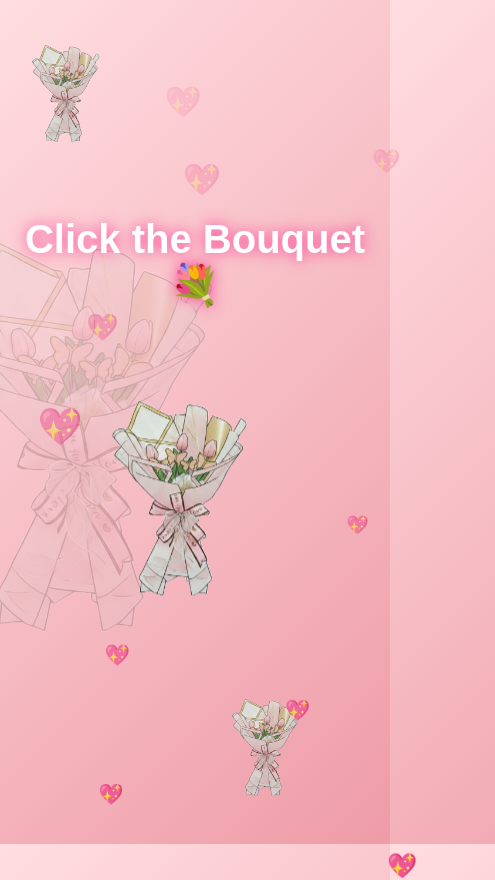
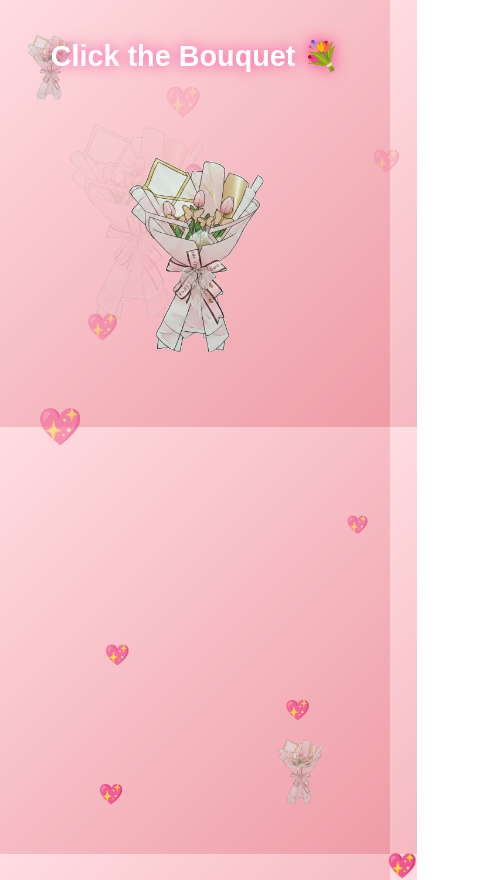
Before and after one commit to gelobeslinos/adi, a plain HTML site: page index.html in a window 390 px wide. Shown: the whole page, 495 px wide, since content can reach past the window. Drawn offline with Linux system fonts and the light colour scheme.

Commit message:
Update index.html

```diff
--- a/index.html
+++ b/index.html
@@ -1,8 +1,8 @@
 <!DOCTYPE html>
 <html lang="en">
 <head>
-<meta charset="UTF-8">
-<meta name="viewport" content="width=device-width, initial-scale=1.0">
+<meta charset="UTF-8" />
+<meta name="viewport" content="width=device-width, initial-scale=1" />
 <title>Happy Valentine 💕</title>
 
 <style>
@@ -36,13 +36,29 @@
     animation: float 4s ease-in-out infinite;
   }
 
-  .top-left { top: 20px; left: 20px; }
-  .bottom-right { bottom: 20px; right: 20px; transform: rotate(180deg); }
+  .top-left {
+    top: 20px;
+    left: 20px;
+  }
+
+  .bottom-right {
+    bottom: 20px;
+    right: 20px;
+    transform: rotate(180deg);
+  }
 
   @keyframes float {
-    0% { transform: translateY(0px); }
-    50% { transform: translateY(-10px); }
-    100% { transform: translateY(0px); }
+    0% {
+      transform: translateY(0px);
+    }
+
+    50% {
+      transform: translateY(-10px);
+    }
+
+    100% {
+      transform: translateY(0px);
+    }
   }
 
   /* Floating hearts */
@@ -56,8 +72,15 @@
   }
 
   @keyframes floatUp {
-    0% { transform: translateY(0) scale(1); opacity: 1; }
-    100% { transform: translateY(-110vh) scale(1.5); opacity: 0; }
+    0% {
+      transform: translateY(0) scale(1);
+      opacity: 1;
+    }
+
+    100% {
+      transform: translateY(-110vh) scale(1.5);
+      opacity: 0;
+    }
   }
 
   .container {
@@ -65,17 +88,26 @@
     z-index: 2;
     animation: fadeIn 2s ease forwards;
     opacity: 0;
+    max-width: 350px;
+    margin: 0 15px;
   }
 
   @keyframes fadeIn {
-    to { opacity: 1; }
+    to {
+      opacity: 1;
+    }
   }
 
  h1.title {
   font-size: 2.5rem;
   text-shadow: 0 0 15px rgba(255, 0, 128, 0.7);
   margin-bottom: 40px;
+  position: relative;   /* or remove position if not needed */
+  left: 50%;
+  transform: translateX(-50%);
 }
+
+
 
   .bouquet-link {
     text-decoration: none;
@@ -91,6 +123,7 @@
   border-radius: 20px;
   margin-left: 85px; /* adjust the value to move more or less */
 }
+
 
   .bouquet-img:hover {
     transform: translateY(-15px) scale(1.1) rotate(-3deg);
@@ -115,22 +148,56 @@
     box-shadow: 0 0 20px rgba(255, 0, 128, 0.7);
   }
 
+  /* Responsive styles */
+  @media (max-width: 480px) {
+    body {
+      height: auto;
+      padding: 20px 0;
+    }
+
+    h1.title {
+      font-size: 1.8rem;
+      margin-bottom: 30px;
+    }
+
+    .container {
+      max-width: 90vw;
+      margin: 0 10px;
+    }
+
+    .bouquet-img {
+      width: 90vw;
+      max-width: 300px;
+      border-radius: 15px;
+      animation: float 4s ease-in-out infinite;
+    }
+
+    .corner {
+      width: 100px;
+      opacity: 0.6;
+    }
+
+    .bg-bouquet {
+      width: 300px;
+      opacity: 0.1;
+    }
+  }
 </style>
 </head>
 <body>
 
 <!-- Background bouquet -->
-<img src="adi.png" class="bg-bouquet">
+<img src="adi.png" class="bg-bouquet" alt="Background bouquet" />
 
 <!-- Corner bouquets -->
-<img src="adi.png" class="corner top-left">
-<img src="adi.png" class="corner bottom-right">
+<img src="adi.png" class="corner top-left" alt="Corner bouquet top left" />
+<img src="adi.png" class="corner bottom-right" alt="Corner bouquet bottom right" />
 
 <div class="container">
   <h1 class="title">Click the Bouquet 💐</h1>
 
   <a href="#" class="bouquet-link" onclick="goToLanding()">
-    <img src="adi.png" alt="Valentine Bouquet" class="bouquet-img">
+    <img src="adi.png" alt="Valentine Bouquet" class="bouquet-img" />
   </a>
 </div>
 
```
Lines whose indentation alone changed are shown as unchanged.
